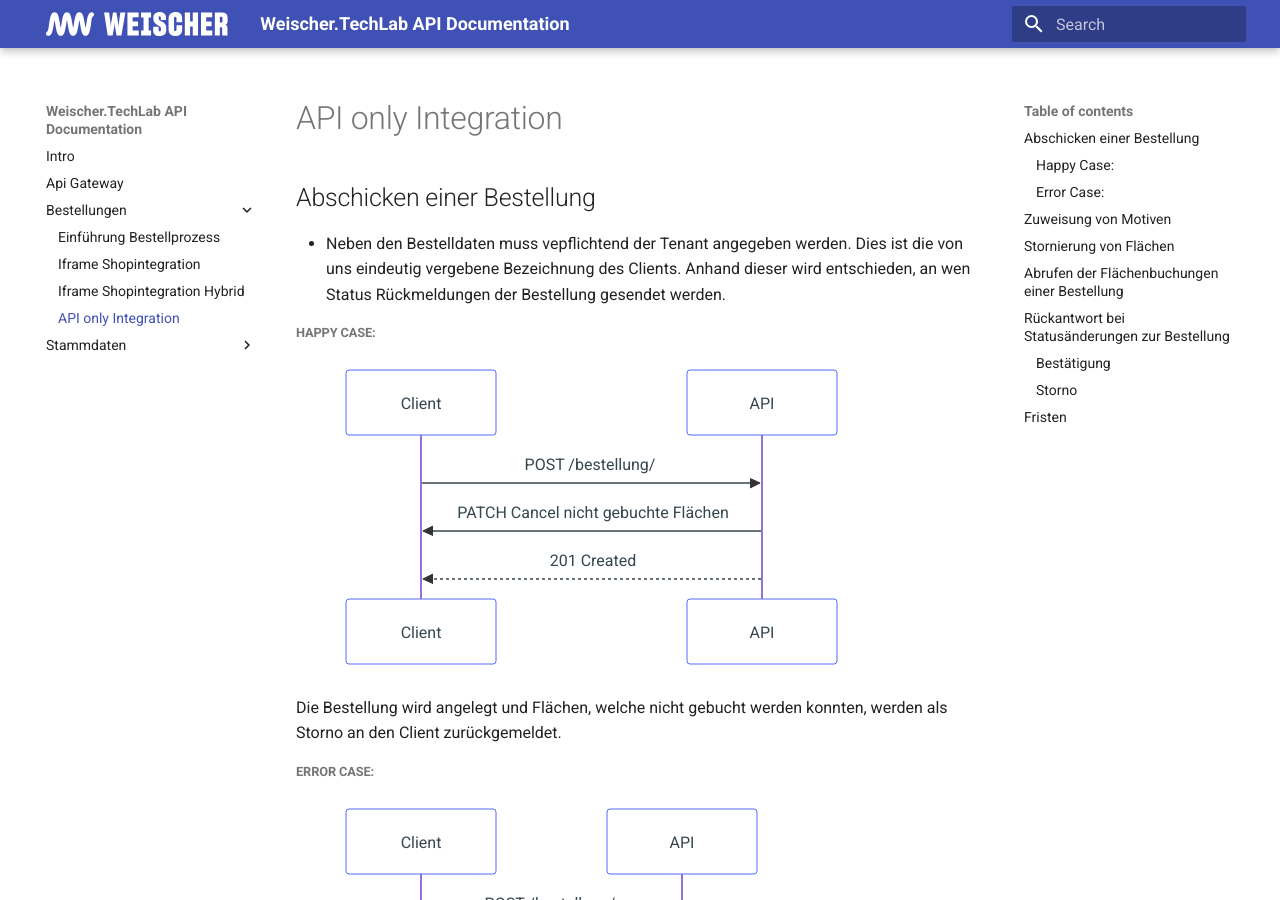
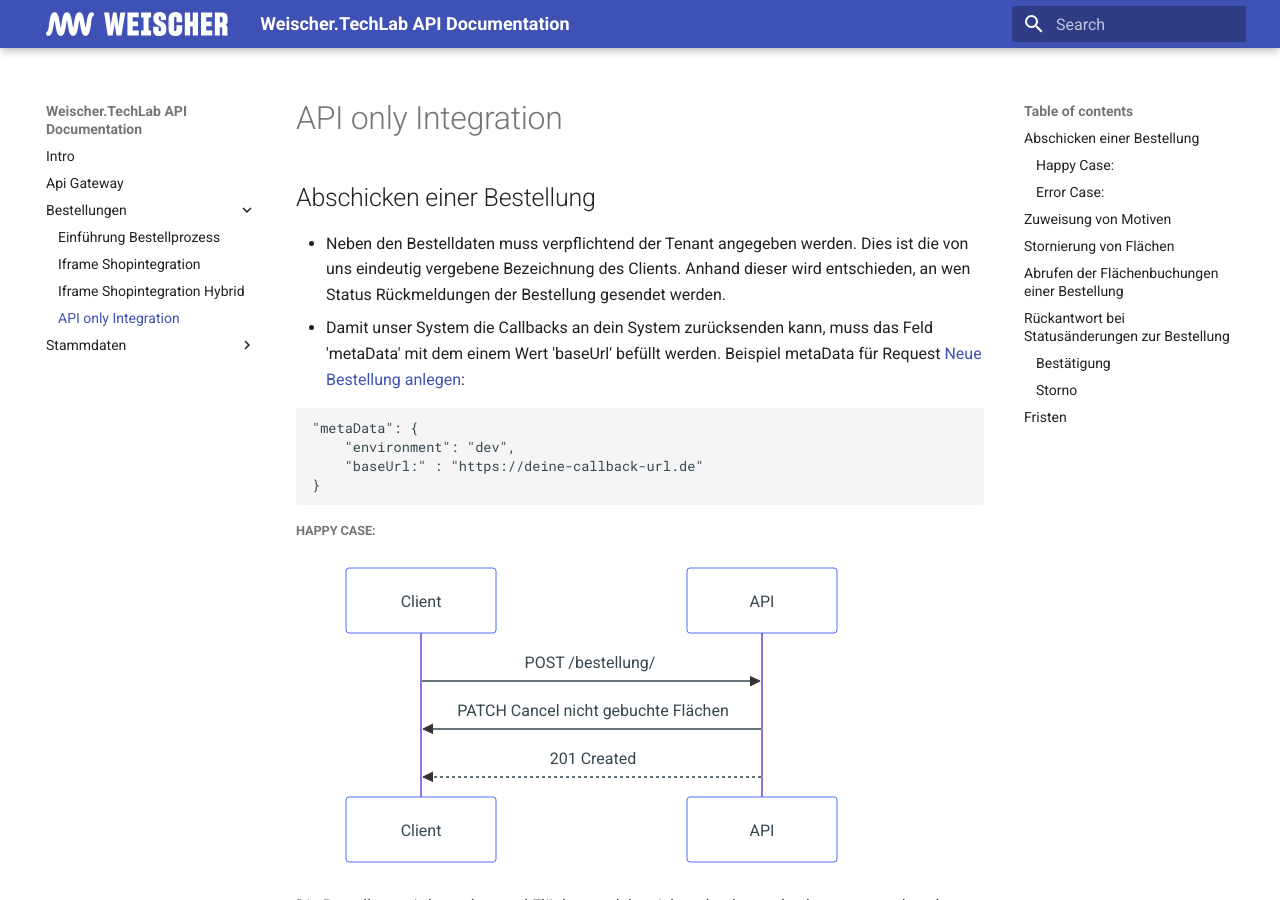
Before and after one commit to weischertechlab/ooh-api-docs, an MkDocs documentation site: the page built from docs/bestellungen/3_API-only-integration.md, in a window 1280 px wide and 900 px high. Built offline with MkDocs 1.6.1 and Material for MkDocs 9.7.7, drawn with Linux system fonts in a browser that asks for light colours.

Commit message:
Adds metadata 'baseUrl' requirement
Requires the 'baseUrl' field in the 'metaData' section of the request body for order creation to ensure the system can send callbacks to the client's system.

````diff
--- a/docs/bestellungen/3_API-only-integration.md
+++ b/docs/bestellungen/3_API-only-integration.md
@@ -4,7 +4,16 @@
 
 ## Abschicken einer Bestellung
 
-- Neben den Bestelldaten muss vepflichtend der Tenant angegeben werden. Dies ist die von uns eindeutig vergebene Bezeichnung des Clients. Anhand dieser wird entschieden, an wen Status Rückmeldungen der Bestellung gesendet werden.
+- Neben den Bestelldaten muss verpflichtend der Tenant angegeben werden. Dies ist die von uns eindeutig vergebene Bezeichnung des Clients. Anhand dieser wird entschieden, an wen Status Rückmeldungen der Bestellung gesendet werden.
+- Damit unser System die Callbacks an dein System zurücksenden kann, muss das Feld 'metaData' mit dem einem Wert 'baseUrl' befüllt werden.
+ Beispiel metaData für Request [Neue Bestellung anlegen]([https://](https://apim-jvb-we-prod.developer.azure-api.net/api-details#api=order-api-v2&operation=post-api-v2-bestellung)):
+
+```
+"metaData": {
+    "environment": "dev",
+    "baseUrl:" : "https://deine-callback-url.de"
+}
+```
 
 ##### Happy Case:
 
````
